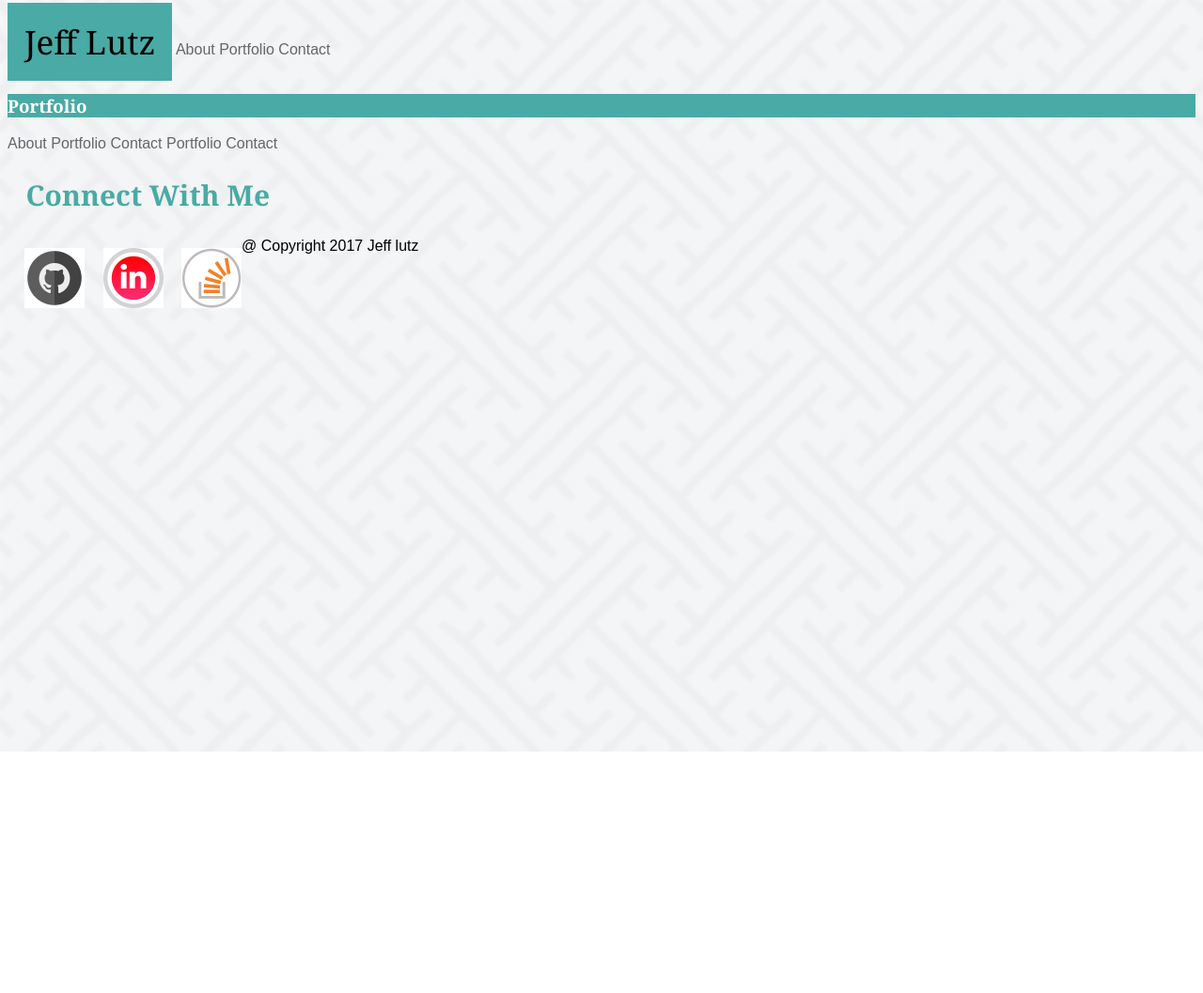
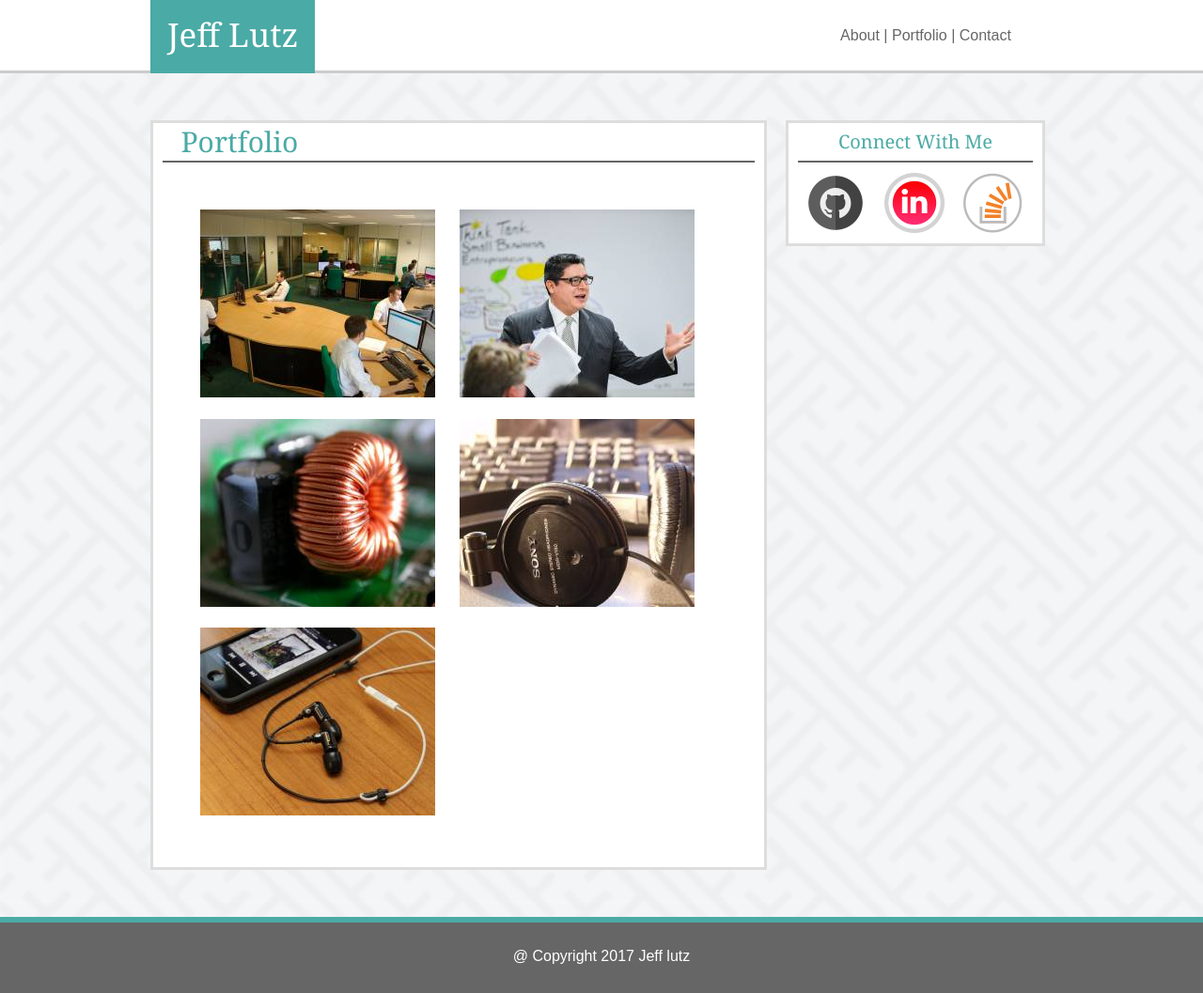
Before and after one commit to jlqc007/Basic_Portfolio, a plain HTML site: page portfolio.html in a window 1280 px wide. Shown: the whole page at 94% size. Before the commit the page ends 800 px from the top, so only its background shows below. Drawn offline with Linux system fonts and the light colour scheme.

Commit message:
Final Version

```diff
--- a/Assets/css/style.css
+++ b/Assets/css/style.css
@@ -2,6 +2,7 @@ body {
     font-family: 'Arial', 'Helvetica Neue', Helvetica, sans-serif;
     box-sizing: border-box;
     background-image: url(../images/sayagata.png);
+    color: #777777;
 }
 
 #header {
@@ -25,6 +26,11 @@ a {
 
 img {
     margin-right: 19.5px;
+}
+
+#img1 {
+    margin-bottom: 19.5px;
+    margin-right: 22px;
 }
 
 h1 {
@@ -127,12 +133,22 @@ p{
     margin: 19.5px;
 }
 
+#Portfolio {
+    width: 550px;
+    height: 700px;
+    margin: auto;
+    padding-top: 50px;
+}
+
 #Main-Content {
-    margin-right: 40px;
+    margin-right: 20px;
     background: white;
     float: left;
     width: 650px;
     margin-top: 50px;
+    margin-bottom: 50px;
+    border: solid;
+    border-color: #dddddd;
 }
 
 #Sidebar {
@@ -140,6 +156,8 @@ p{
     float: left;
     width: 270px;
     margin-top: 50px;
+    border: solid;
+    border-color: #dddddd;
 }
 
 #name {
@@ -157,12 +175,11 @@ p{
     padding: 55px;
     width: 30%;
 }
-/* Style inputs with type="text", select elements and textareas */
 input[type=text], select, textarea {
-    width: 30%; /* Full width */resize: vertical /* Allow the user to vertically resize the textarea (not horizontally) */
+    width: 100%; resize: vertical
+    line-height 2px;
 }
 
-/* Style the submit button with a specific background color etc */
 input[type=submit] {
     background-color: #4CAF50;
     color: white;
@@ -172,12 +189,10 @@ input[type=submit] {
     cursor: pointer;
 }
 
-/* When moving the mouse over the submit button, add a darker green color */
 input[type=submit]:hover {
     background-color: #45a049;
 }
 
-/* Add a background color and some padding around the form */
 .container-form {
     border-radius: 5px;
     background-color: #f2f2f2;
--- a/portfolio.html
+++ b/portfolio.html
@@ -2,70 +2,77 @@
 <html>
 <head>
 	<title>Portfolio Home</title>
+	<link rel="stylesheet" type="text/css" href="assets/css/reset.css">
 	<link rel="stylesheet" type="text/css" href="assets/css/style.css">
 </head>
 <body>
 
-	<header>
+		<div id="header">
 
-		<div id="name">Jeff Lutz</div>
+			<div id="nametag">
+			<h1 id="name">Jeff Lutz</h1>
 
-		<links class="header">
-			<a href="">About</a>
-			<a href="">Portfolio</a>
-			<a href="">Contact</a>
-		</links>
+			<links class="links">
+				<a href="Index.html" target="_blank">About  |</a>
+				<a href="portfolio.html" target="_blank">  Portfolio  |</a>
+				<a href="contact.html" target="_blank">Contact</a>
+			</links>
+			</div>
 
-	</header>
+		</div>
 
-	<section class="container">
+	<div id="container">
 
-		<section id="Portfolio">
+		<div id="Main-Content">
 
-			<h1>Portfolio</h1>
+		<div id="h2">
+			<h2 id="about">Portfolio</h2>
+		</div>
 
-			<links class="header">
-				<a href="">About</a>
-				<a href="">Portfolio</a>
-				<a href="">Contact</a>
-				<a href="">Portfolio</a>
-				<a href="">Contact</a>
-			</links>
+			<div id="Portfolio">
 
-		</section>
+				<img src="assets/images/PH-1.jpg" id="img1">
+				<img src="assets/images/PH-2.jpg" id="img1">
+				<img src="assets/images/PH-3.jpg" id="img1">
+				<img src="assets/images/PH-4.jpg" id="img1">
+				<img src="assets/images/PH-5.jpg" id="img1">
 
-	</section>
+			</div>
 
-		<section id="Connect">
+		</div>
 
-			<h2>Connect With Me</h2>
+		<div id="Sidebar">
+
+			<div id="h3">
+				<h3 id="connect">Connect With Me</h3>
+			</div>
 
 			<links class="Connect">
 				<p class="github">
-					<a href="https://www.github.com">
+					<a href="https://github.com/jlqc007" target="_blank">
 					<img src="assets/images/github.jpeg" alt="Go to GitHub" width="64" height="64" border="0">
 					</a>
 				</p>
 				<p class="linkedin">
-					<a href="https://www.linkedin.com">
+					<a href="https://www.linkedin.com/in/jeff-lutz-379244143/" target="_blank">
 					<img src="assets/images/linkedin.jpeg" alt="Go to LinkedIn!" width="64" height="64" border="0">
 					</a>
 				</p>
 				<p class="stack">
-					<a href="https://www.stackoverflow.com">
+					<a href="https://stackoverflow.com/users/8003916/jlqc007?tab=profile" target="_blank">
 					<img src="assets/images/stackoverflow.jpeg" alt="Go to Stackoverflow!" width="64" height="64" border="0">
 					</a>
 				</p>
 			</links>
 
-		</section>
-
-		<footer>
-			@ Copyright 2017 Jeff lutz
-		</footer>
-
+		</div>
 
 	</div>
 
+		<div id="footer">
+			@ Copyright 2017 Jeff lutz
+		</div>
+
 </body>
+
 </html>
```
Also changed, not shown: Index.html (renamed from Index-1.html, +12 -10 lines), contact.html (+40 -23 lines), Assets/images/PH-1.jpg (added), Assets/images/PH-2.jpg (added), Assets/images/PH-3.jpg (added), Assets/images/PH-4.jpg (added), Assets/images/PH-5.jpg (added).
